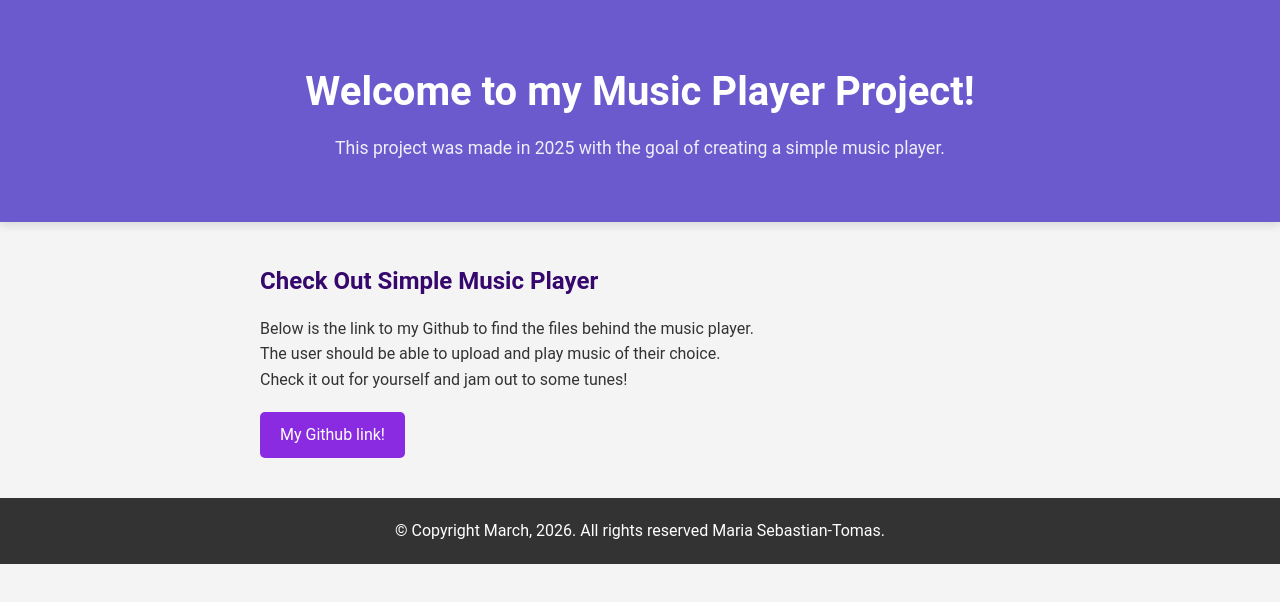
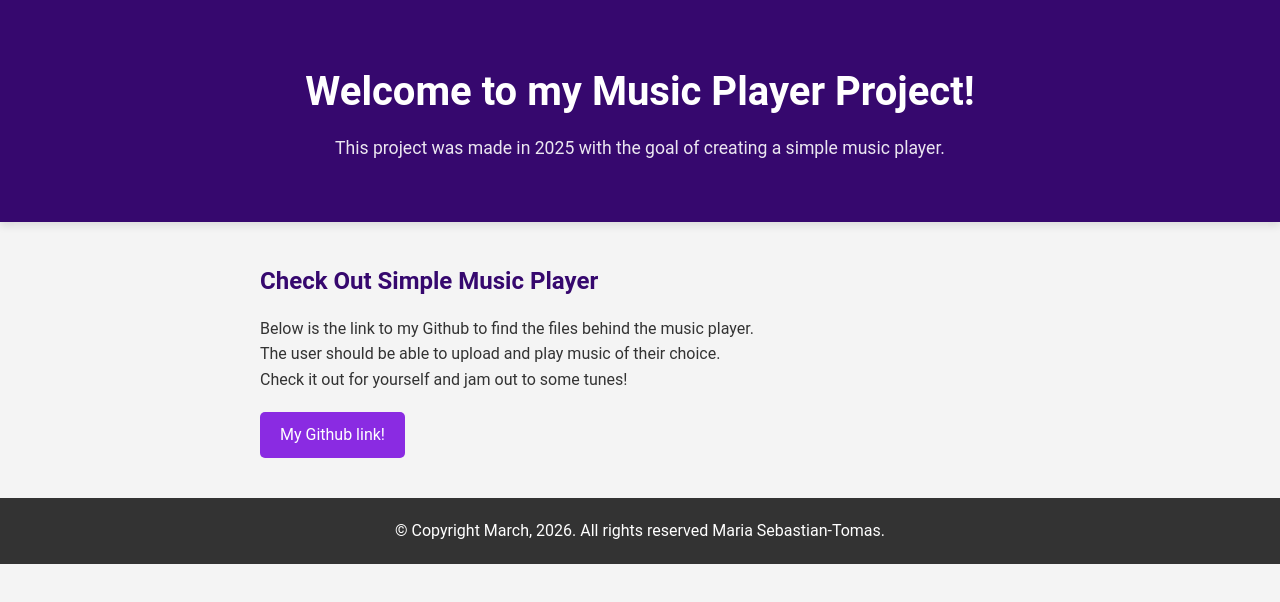
Before and after one commit to Ms012059/programming2project, a plain HTML site: page index.html in a window 1280 px wide. Drawn offline with Linux system fonts and the light colour scheme.

Commit message:
Update style.css

```diff
--- a/style.css
+++ b/style.css
@@ -14,7 +14,7 @@ body {
 
 /* Banner Styling */
 .banner {
-    background-color: #6a5acd; /*my purple */
+    background-color: #36086e; /*my purple */
     color: #ffffff;
     padding: 60px 20px; /* Large padding for a prominent banner */
     text-align: center;
```
